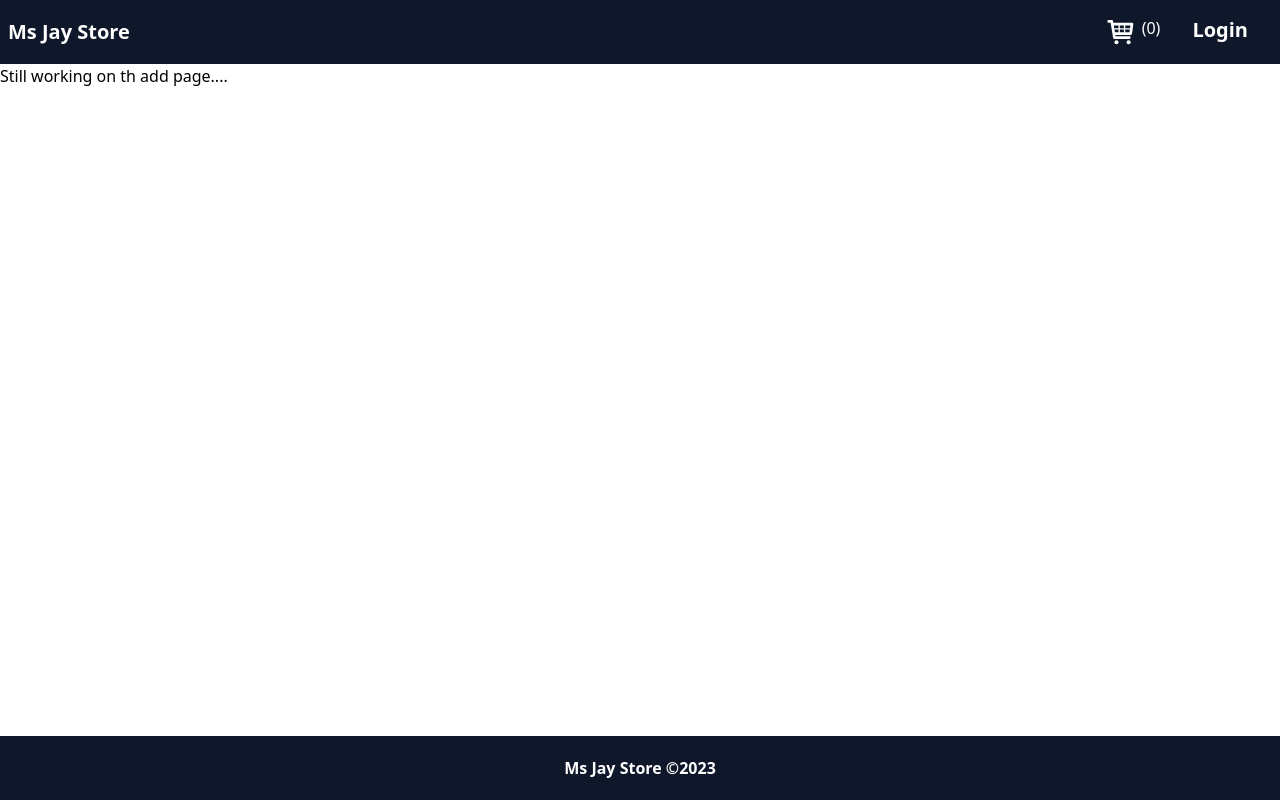
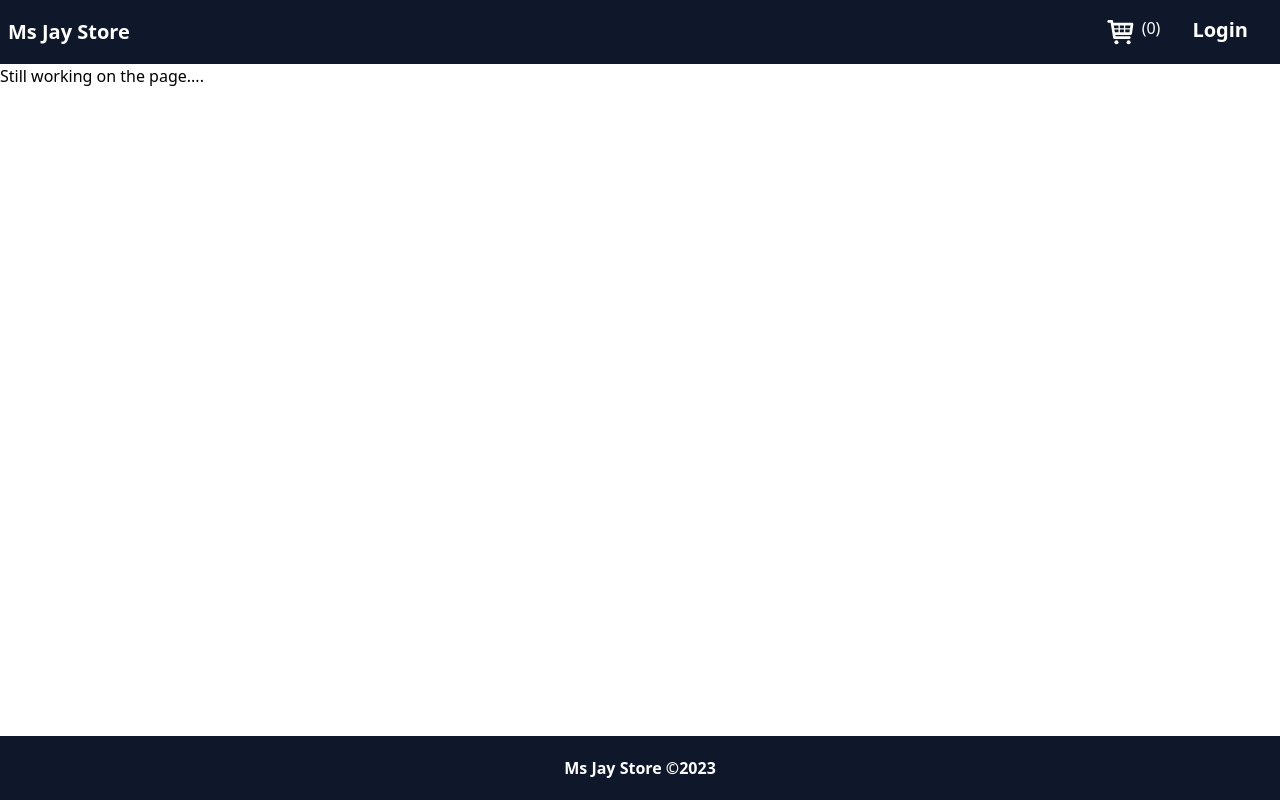
Before and after one commit to DonAttai/msjay-store, a React (Vite) app: page /checkout in a window 1280 px wide. Built offline with nearby package versions, Linux system fonts and the light colour scheme.

Commit message:
modify user-store

```diff
--- a/src/components/CheckoutPage.tsx
+++ b/src/components/CheckoutPage.tsx
@@ -1,7 +1,7 @@
 export const CheckoutPage = () => {
   return (
     <div className="min-h-[calc(100vh-128px)]">
-      Still working on th add page....
+      Still working on the page....
     </div>
   );
 };
--- a/src/stores/user-store.ts
+++ b/src/stores/user-store.ts
@@ -1,5 +1,5 @@
 import { create } from "zustand";
-import { UserType } from "../hooks/react-query-hooks";
+import { UserType } from "../types";
 // import { useUserQuery } from "../hooks/react-query-hooks";
 
 interface UserStore {
```
